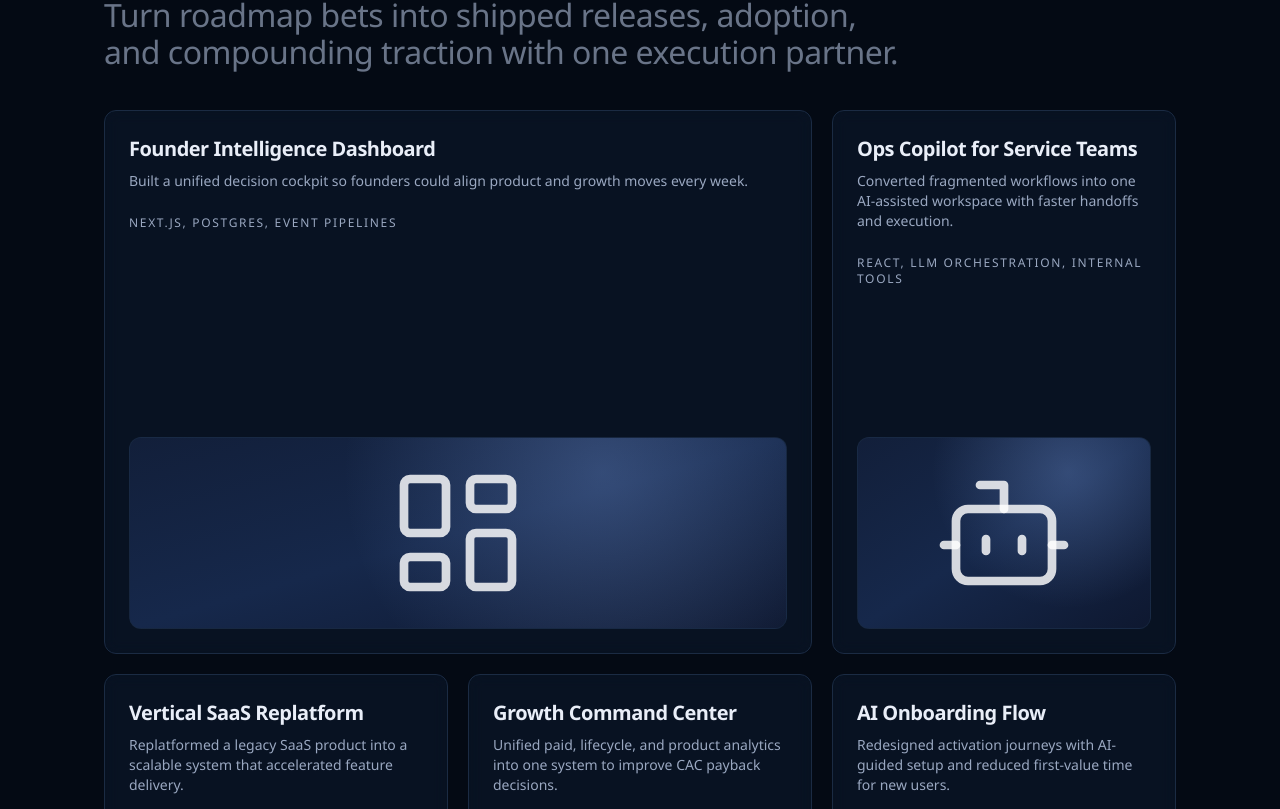
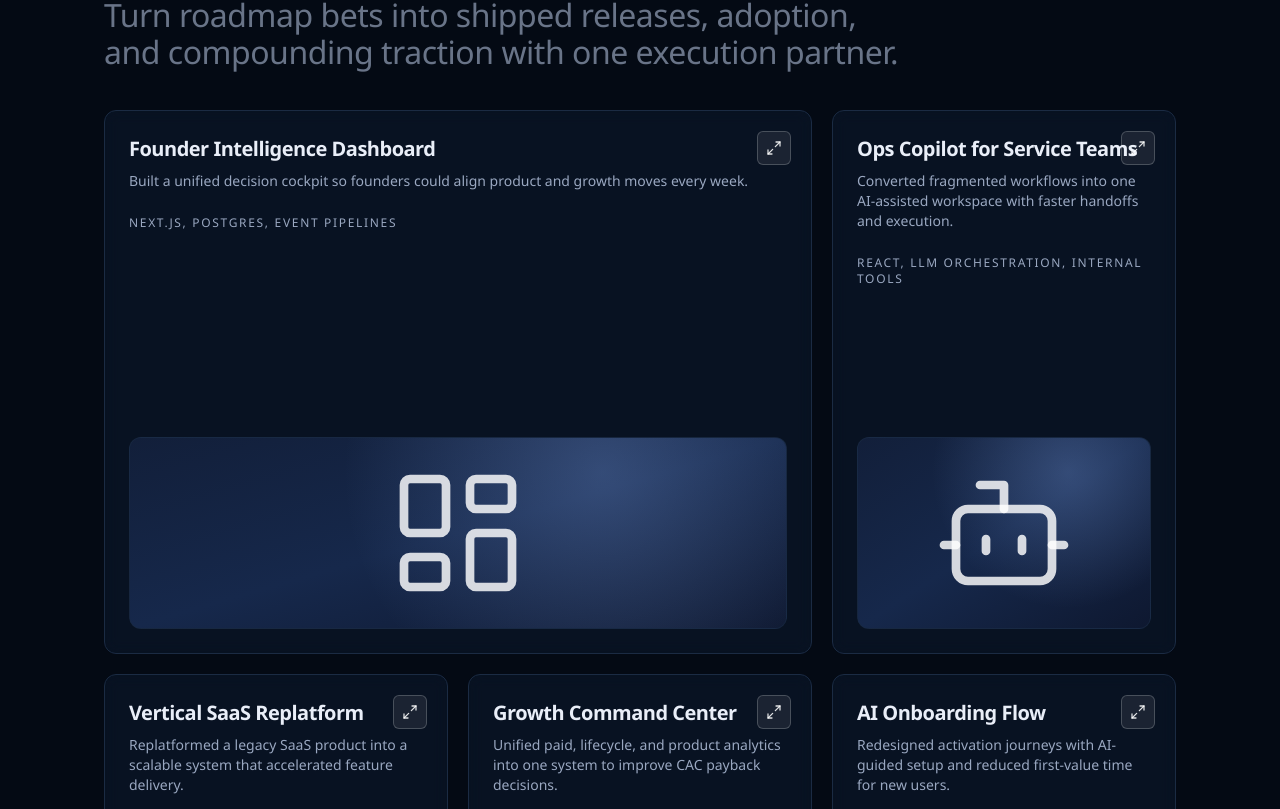
Before and after one commit to cyrilvarghese/yuvabe-new-website, a Next.js app: page / in a window 1280 px wide. Shown: the part 951-1760 px from the top of the page. Built offline with nearby package versions, Linux system fonts and the light colour scheme.

Commit message:
ui fixes

```diff
--- a/components/site/case-study-card.tsx
+++ b/components/site/case-study-card.tsx
@@ -98,7 +98,7 @@ export function CaseStudyCard({ title, summary, stack, icon: Icon, className }:
           >
             <Card className="relative flex h-full min-h-[31rem] flex-col overflow-hidden lg:min-h-[34rem]">
               <div
-                className={`pointer-events-none absolute right-5 top-5 z-30 rounded-md border border-white/20 bg-white/8 p-2 text-white/85 transition-all duration-200 ${mouse.active ? "translate-y-0 opacity-100" : "-translate-y-1 opacity-0"}`}
+                className={`pointer-events-none absolute right-5 top-5 z-30 rounded-md border p-2 transition-all duration-200 ${mouse.active ? "border-white/70 bg-white/70 text-[#0b1320]" : "border-white/20 bg-white/8 text-white/85"}`}
               >
                 <Maximize2 className="size-4" strokeWidth={1.9} />
               </div>
```
